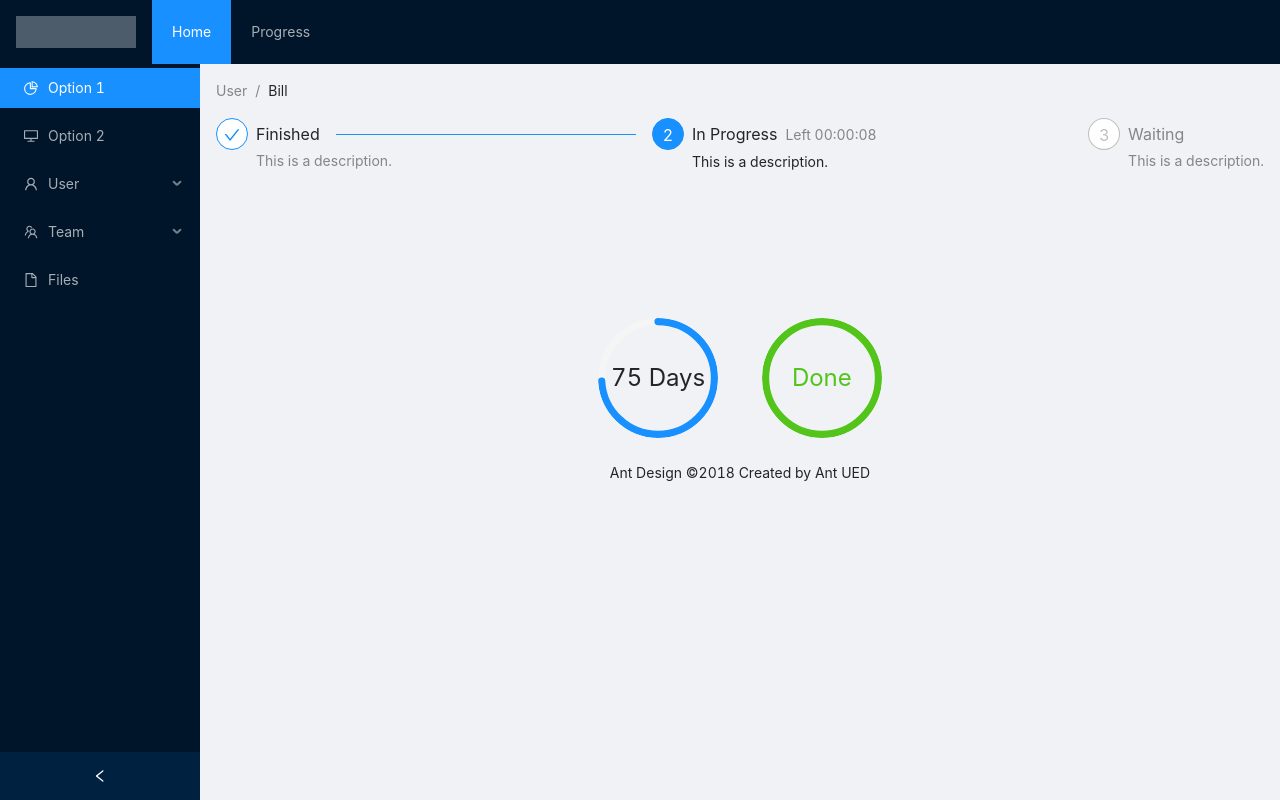
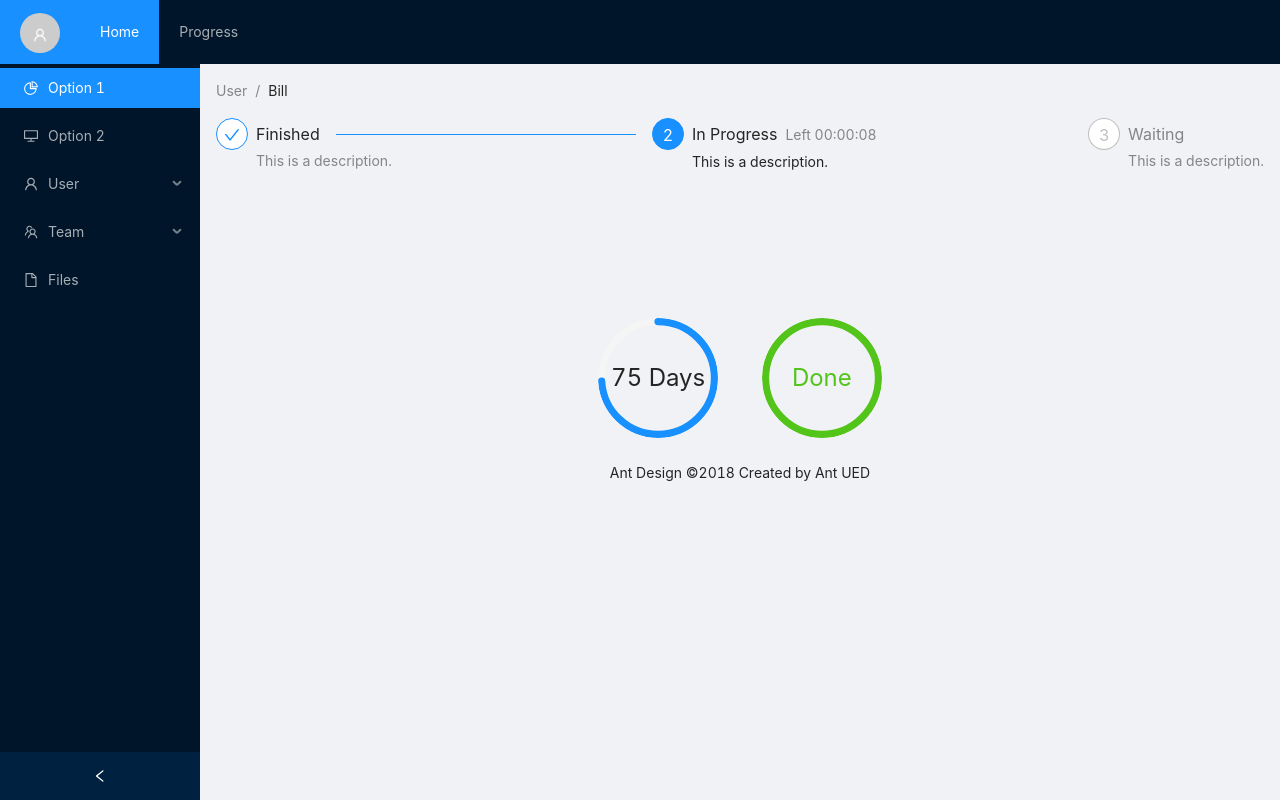
Before and after one commit to AbdelRahmanKhalil/UI-Design-Trial, a React (Create React App) app: page /UI-Design-Trial/ProgressPage in a window 1280 px wide. Built offline with nearby package versions, Linux system fonts and the light colour scheme.

Commit message:
added avatar to navbar

```diff
--- a/src/components/Navbar.js
+++ b/src/components/Navbar.js
@@ -31,7 +31,7 @@ class Navbar extends React.Component {
     return (
       <Layout style={{ minHeight: "100vh" }}>
         <Header className="site-layout-background" style={{ padding: 0 }}>
-        <div className="logo" />
+        {/* <div className="logo" /> */}
 
           <Menu theme="dark" mode="horizontal" defaultSelectedKeys={["0"]}>
             {/* {new Array(15).fill(null).map((_, index) => {
@@ -39,6 +39,7 @@ class Navbar extends React.Component {
               return <Menu.Item key={key}>{`nav ${key}`}</Menu.Item>;
             })} */}
             {/* <Link to='/'> */}
+            <Menu.Item ><Avatar size={40} icon={<UserOutlined />} ></Avatar></Menu.Item>
             <Menu.Item key={0}>{<Link to="/UI-Design-Trial/">Home</Link>}</Menu.Item>
             <Menu.Item key={1}>
               {<Link to="/UI-Design-Trial/ProgressPage">Progress</Link>}
```
